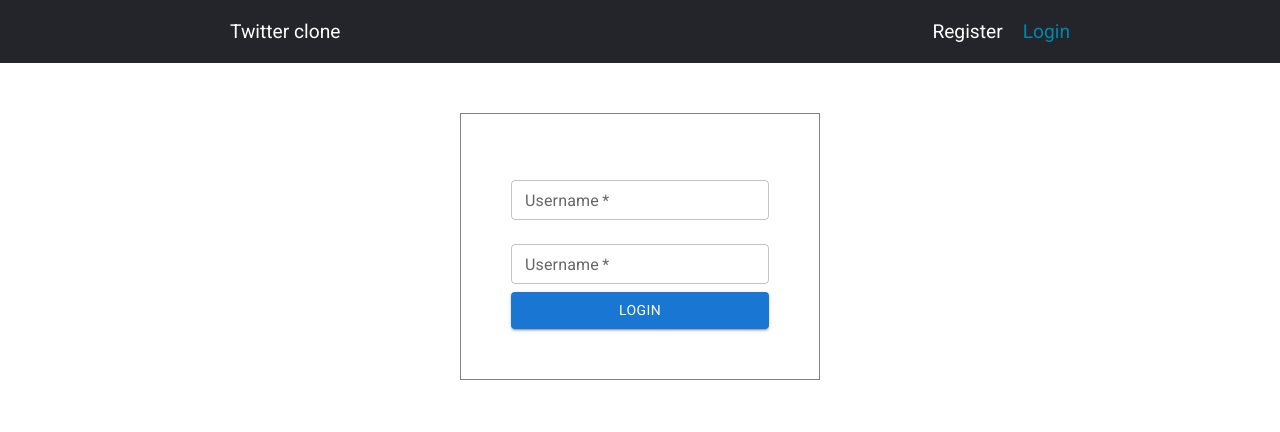
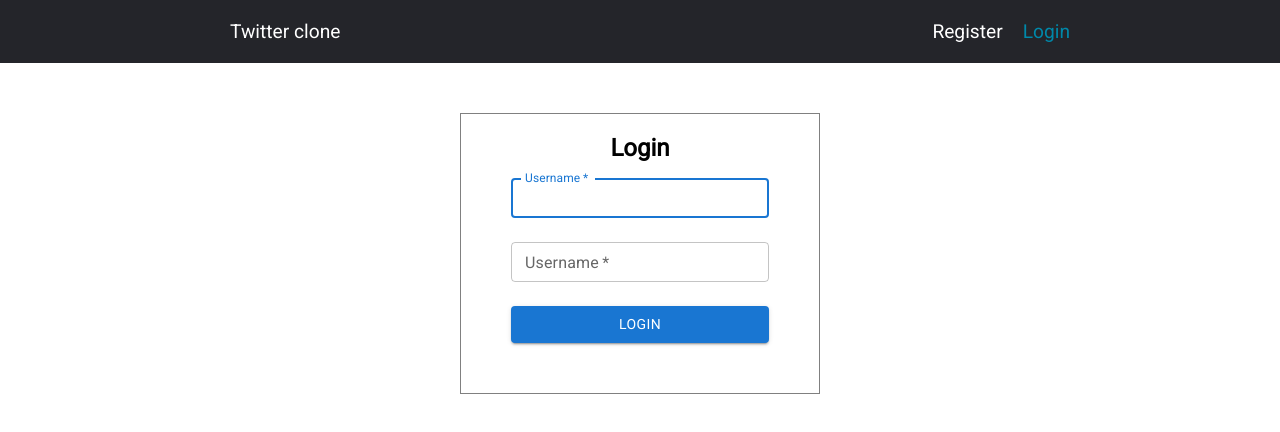
Before and after one commit to BenjaminPasic/twitter-clone, a React (Create React App) app in the folder client/: page /login in a window 1280 px wide. Shown: the top 432 px of the page. Built offline with nearby package versions, Linux system fonts and the light colour scheme.

Commit message:
improved styling and added focus on initial render

```diff
--- a/client/src/components/Home.js
+++ b/client/src/components/Home.js
@@ -1,15 +1,7 @@
-import useAxios from "../hooks/useAxios";
-
 export default function Home() {
-  const { data, isPending } = useAxios(
-    "https://jsonplaceholder.typicode.com/todos/1",
-    "GET"
-  );
-
   return (
     <div>
-      {isPending && <p>Loading...</p>}
-      <div>{data && <p>{data.userId}</p>}</div>
+      <div>Home</div>
     </div>
   );
 }
--- a/client/src/components/Login.css
+++ b/client/src/components/Login.css
@@ -6,9 +6,14 @@
 .login form {
   border: 1px solid gray;
   width: 360px;
-  padding: 50px;
+  padding: 0px 50px 50px 50px;
   margin-top: 50px;
   display: flex;
   flex-direction: column;
-  column-gap: 10px;
 }
+
+.login .title {
+  color: black;
+  margin: 0;
+  padding-top: 20px;
+}
--- a/client/src/components/Login.js
+++ b/client/src/components/Login.js
@@ -2,9 +2,11 @@ import "./Login.css";
 import TextField from "@mui/material/TextField";
 import Button from "@mui/material/Button";
 import useAxios from "../hooks/useAxios";
-import { useEffect, useState } from "react";
+import { useEffect, useState, useRef } from "react";
 
 export default function Login() {
+  const usernameRef = useRef(null);
+
   const [loginDetails, setLoginDetails] = useState({
     username: "",
     password: "",
@@ -17,6 +19,21 @@ export default function Login() {
     passwordErrorText: "",
   });
 
+  //On initial render, focus the username field
+  useEffect(() => {
+    usernameRef.current.focus();
+  }, []);
+
+  //If the user changes their username or password, reset the error state.
+  useEffect(() => {
+    setLoginDetailsError({
+      username: false,
+      password: false,
+      usernameErrorText: "",
+      passwordErrorText: "",
+    });
+  }, [loginDetails.username, loginDetails.password]);
+
   const handleChange = (e) => {
     setLoginDetails({
       ...loginDetails,
@@ -26,13 +43,6 @@ export default function Login() {
 
   const handleSubmit = (e) => {
     let error = false;
-
-    setLoginDetailsError({
-      username: false,
-      password: false,
-      usernameErrorText: "",
-      passwordErrorText: "",
-    });
 
     if (!loginDetails.username) {
       error = true;
@@ -60,7 +70,9 @@ export default function Login() {
   return (
     <div className="login">
       <form>
+        <h2 className="title">Login</h2>
         <TextField
+          inputRef={usernameRef}
           onChange={(e) => handleChange(e)}
           name="username"
           margin="normal"
@@ -92,7 +104,7 @@ export default function Login() {
               : ""
           }
         />
-        <Button variant="contained" onClick={handleSubmit}>
+        <Button sx={{ mt: 2 }} variant="contained" onClick={handleSubmit}>
           Login
         </Button>
       </form>
--- a/client/src/components/Register.js
+++ b/client/src/components/Register.js
@@ -3,13 +3,15 @@ import toast, { Toaster } from "react-hot-toast";
 import TextField from "@mui/material/TextField";
 import Button from "@mui/material/Button";
 import useAxios from "../hooks/useAxios";
-import { useEffect, useState } from "react";
+import { useEffect, useState, useRef } from "react";
 
 export default function Register() {
   const { data, axiosError, isPending, postData } = useAxios(
     "http://localhost:3001/user",
     "POST"
   );
+
+  const usernameRef = useRef(null);
 
   const [formError, setFormError] = useState(null);
 
@@ -30,6 +32,13 @@ export default function Register() {
   });
 
   useEffect(() => {
+    usernameRef.current.focus();
+  }, []);
+
+  useEffect(() => {
+    if (data) {
+      toast.success("Done");
+    }
     if (axiosError === "Username already exists") {
       setUserDataFormError((prevData) => ({
         ...prevData,
@@ -37,13 +46,7 @@ export default function Register() {
         usernameFormErrorMessage: axiosError,
       }));
     }
-  }, [axiosError]);
-
-  useEffect(() => {
-    if (data) {
-      toast.success("Done");
-    }
-  }, [data]);
+  }, [data, axiosError]);
 
   const handleChange = (e) => {
     setUserData((prevData) => ({
@@ -101,6 +104,7 @@ export default function Register() {
       <Toaster position="top-right" />
       <form>
         <TextField
+          inputRef={usernameRef}
           onChange={(e) => handleChange(e)}
           name="username"
           margin="normal"
--- a/client/src/index.css
+++ b/client/src/index.css
@@ -15,7 +15,7 @@ body {
 html,
 body {
   background-color: white;
-  color: white;
+  color: black;
 }
 
 code {
```
